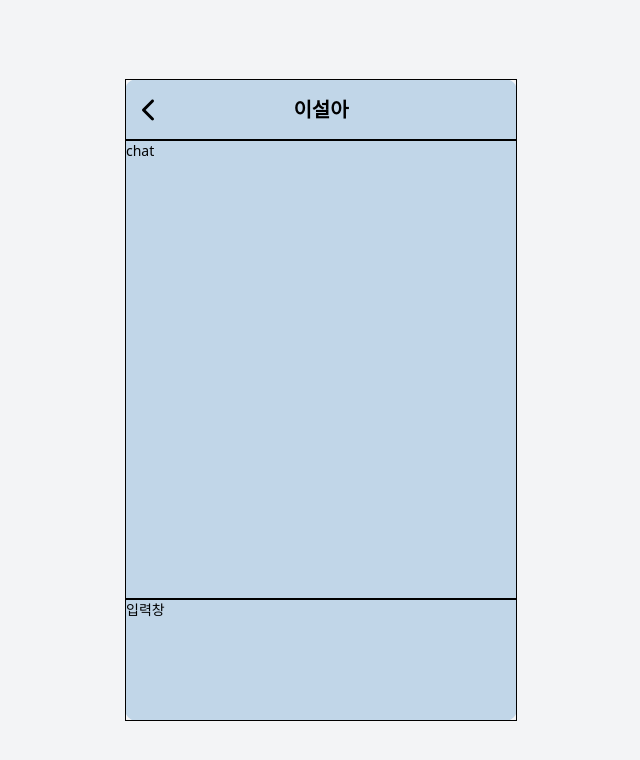
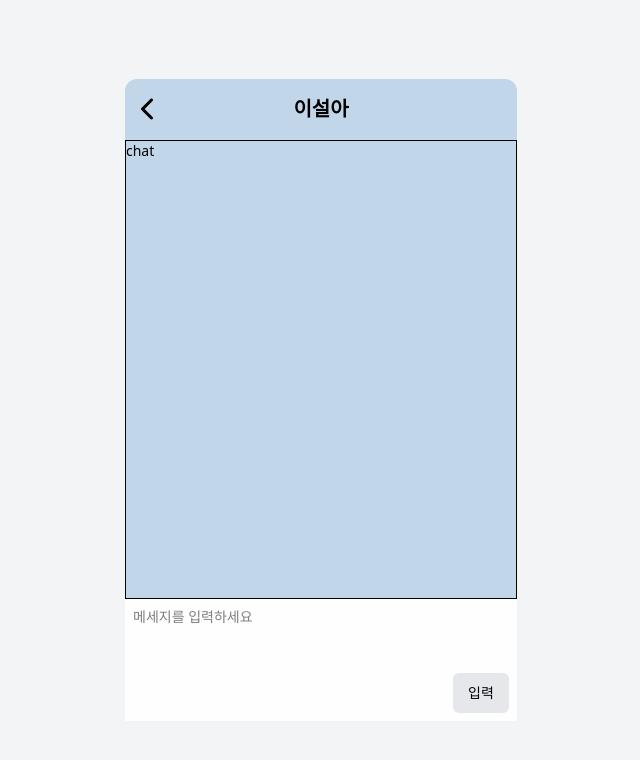
Before and after one commit to SNXWXH/kakaotalk-clone-coding, a React (Vite) app: page /chat in a window 1280 px wide. Shown: the top 760 px of the page, without its empty margins (319-959 px from the left). Built offline with nearby package versions, Linux system fonts and the light colour scheme.

Commit message:
design: 채팅 textarea UI 구현

```diff
--- a/src/pages/chat/Chat.tsx
+++ b/src/pages/chat/Chat.tsx
@@ -2,12 +2,21 @@ function Chat() {
   return (
     <>
       <div className='flex flex-col w-[392px] h-[642px] bg-[#c1d6e8] text-sm rounded-xl'>
-        <header className='relative flex h-16 items-center border'>
+        <header className='relative flex h-16 items-center'>
           <img src={'./left.svg'} className='absolute left-4 h-6' />
           <p className='mx-auto text-xl font-bold'>이설아</p>
         </header>
         <div className='border h-3/4'>chat</div>
-        <div className='border h-1/5'>입력창</div>
+        <div className='h-1/5 relative'>
+          <textarea
+            name='chat'
+            placeholder='메세지를 입력하세요'
+            className='h-full w-full resize-none bg-[#FEFEFE] outline-none p-2 pr-16 '
+          />
+          <button className='absolute bottom-2 right-2 z-10 h-10 w-14 rounded-md bg-gray-200'>
+            입력
+          </button>
+        </div>
       </div>
     </>
   );
```
